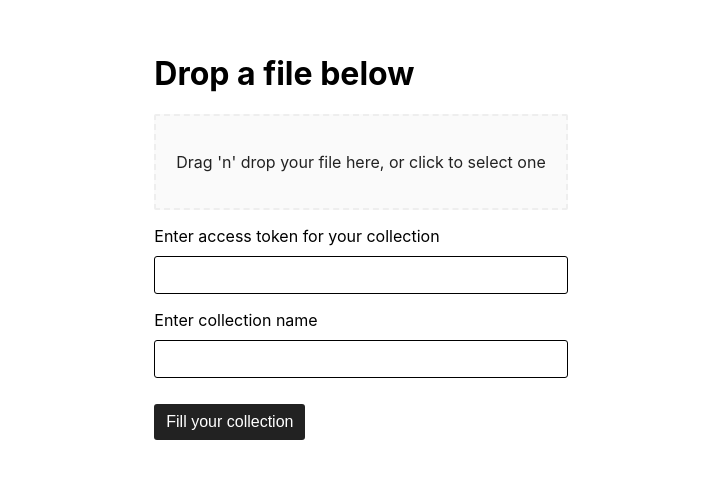
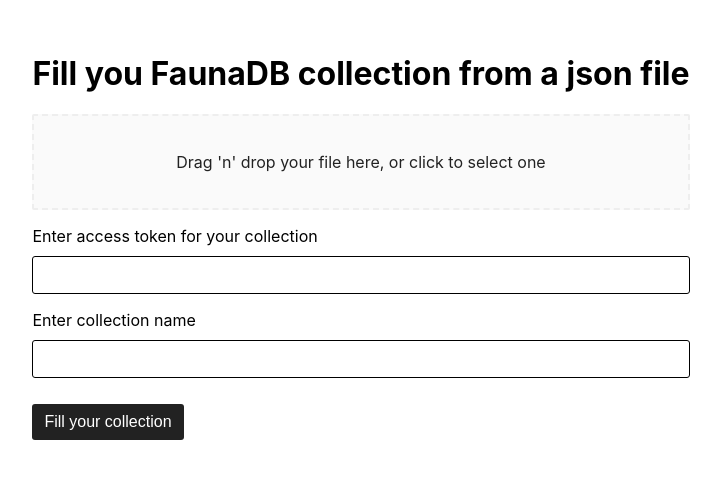
Before and after one commit to lkatartn/fill-fauna, a Next.js app: page / in a window 1280 px wide. Shown: the part 151-630 px from the top of the page, without its empty margins (279-1000 px from the left). Built offline with nearby package versions, Linux system fonts and the light colour scheme.

Commit message:
Fix title and page heading

```diff
--- a/pages/index.tsx
+++ b/pages/index.tsx
@@ -4,11 +4,11 @@
 const Home = () => (
   <div className="container">
     <Head>
-      <title>Fill you faunaDB collection from json or csv file</title>
+      <title>Fill you FaunaDB collection from a json file</title>
     </Head>
 
     <main>
-      <h1>Drop a file below</h1>
+      <h1>Fill you FaunaDB collection from a json file</h1>
       <Main />
     </main>
     <style jsx>{`
```
